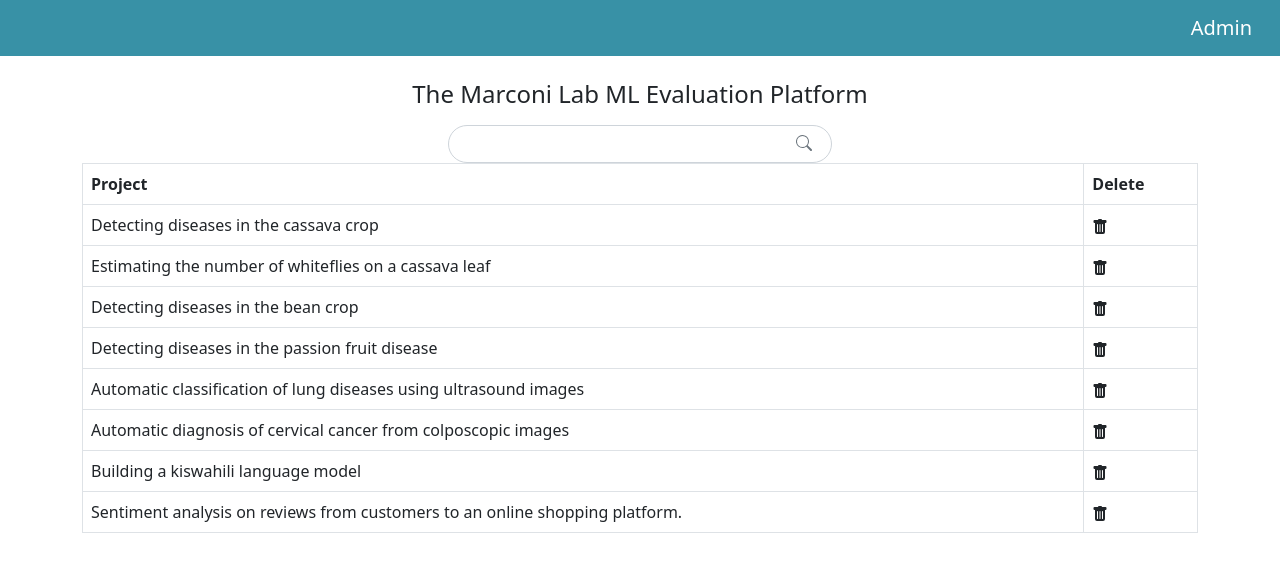
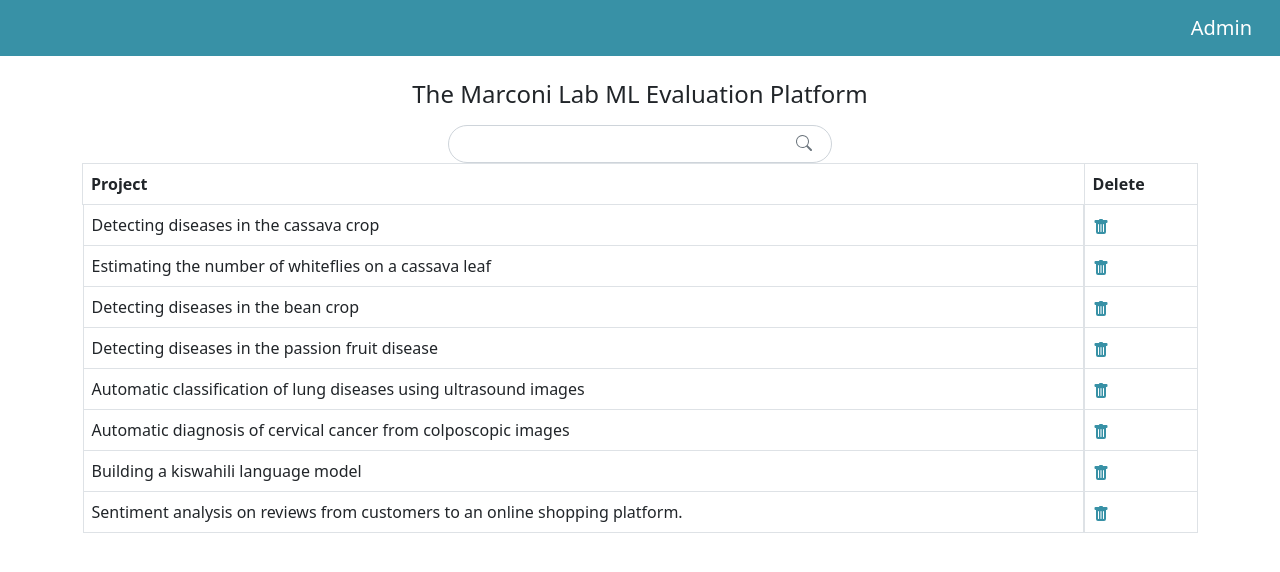
Before and after one commit to Marconi-Lab/Evaluation-platform, a Vue app in the folder frontend/: page /admin/projects in a window 1280 px wide. Shown: the top 572 px of the page. Built offline with nearby package versions, Linux system fonts and the light colour scheme.

Commit message:
Styles delete button

```diff
--- a/frontend/src/components/admin/ProjectsTable.vue
+++ b/frontend/src/components/admin/ProjectsTable.vue
@@ -8,7 +8,7 @@
     </thead>
     <tbody>
       <tr v-for="row in data" :key="row.id">
-        <td>{{ row.title }}</td>
+        <td class="project-name">{{ row.title }}</td>
         <td>
           <span
             ><svg
@@ -16,7 +16,7 @@
               width="16"
               height="16"
               fill="currentColor"
-              class="bi bi-trash-fill"
+              class="bi bi-trash-fill delete-icon"
               viewBox="0 0 16 16"
             >
               <path
@@ -51,4 +51,19 @@ export default {
 };
 </script>
 
-<style></style>
+<style>
+.project-name {
+  overflow: hidden;
+  text-overflow: ellipsis;
+  display: -webkit-box;
+  -webkit-line-clamp: 2; /* number of lines to show */
+  line-clamp: 2;
+  -webkit-box-orient: vertical;
+}
+.delete-icon {
+  color: #3891a6;
+}
+.delete-icon:hover {
+  color: red;
+}
+</style>
```
